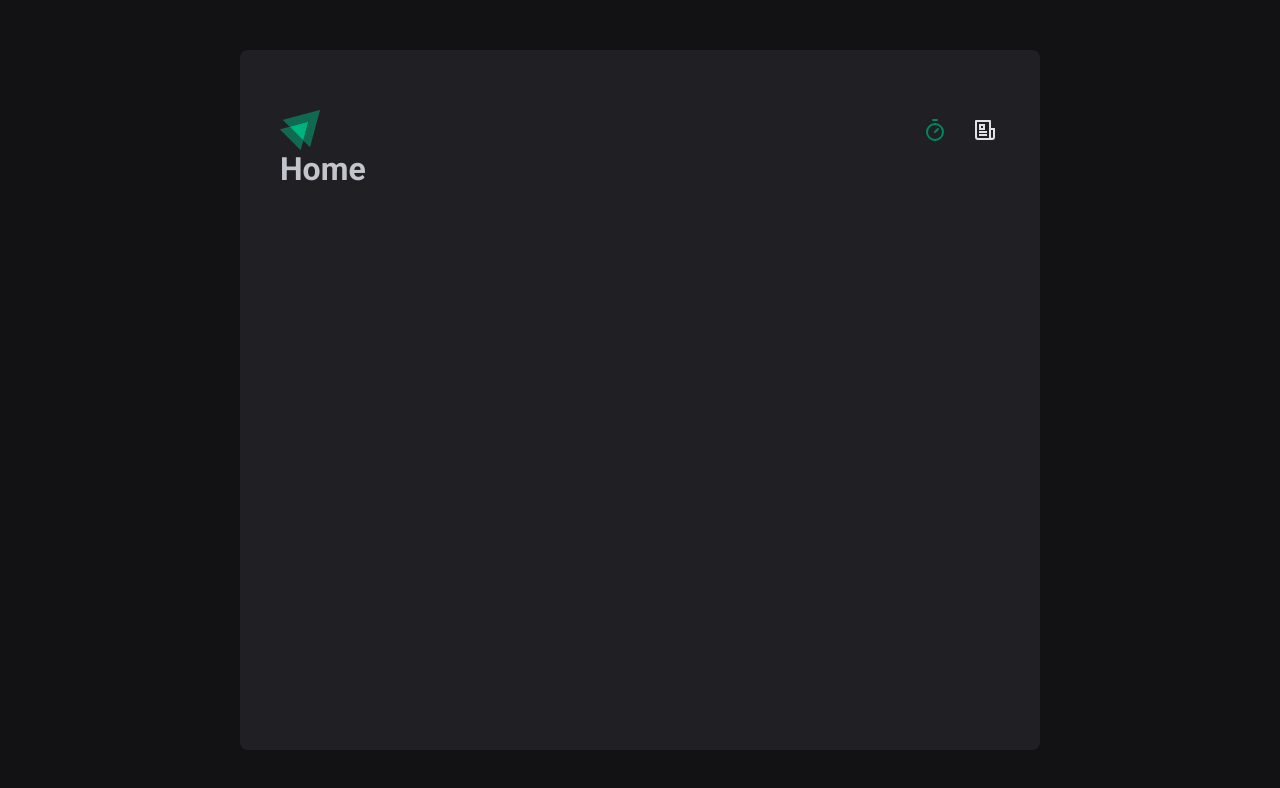
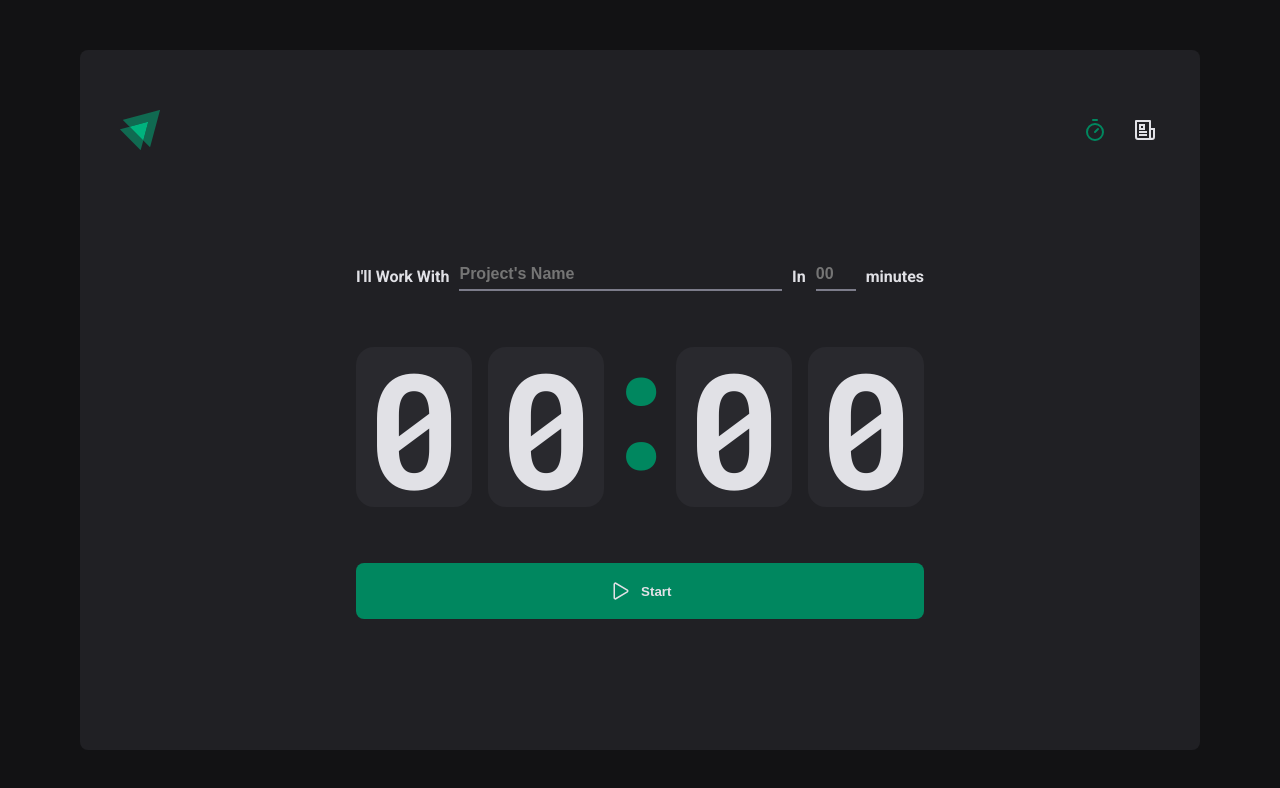
Before and after one commit to Prattiz/Timer, a React (Vite) app: page / in a window 1280 px wide. Shown: the top 788 px of the page. Built offline with nearby package versions, Linux system fonts and the light colour scheme.

Commit message:
UPDATE HOME

```diff
--- a/src/Router.tsx
+++ b/src/Router.tsx
@@ -1,6 +1,6 @@
 import { Routes, Route } from "react-router-dom";
-import { App } from "./pages/App";
-import { History } from "./pages/History";
+import { Home } from "./pages/Home/App";
+import { History } from "./pages/History/History";
 import { DefaultLayout } from "./layouts/default.layout";
 
 
@@ -8,7 +8,7 @@ export function Router(){
     return(
         <Routes>
             <Route path="/" element={<DefaultLayout />}>
-                <Route path="/" element={<App />}/>
+                <Route path="/" element={<Home />}/>
                 <Route path="/history" element={<History />}/>
             </Route>
         </Routes>
--- a/src/components/Header/styles.header.ts
+++ b/src/components/Header/styles.header.ts
@@ -33,8 +33,5 @@ export const Container = styled.header`
         &.active{
             color:${props => props.theme["green-500"]}
         }
-
-
     }
-
 `
--- a/src/layouts/styles.layouts.ts
+++ b/src/layouts/styles.layouts.ts
@@ -2,7 +2,7 @@ import styled from "styled-components";
 
 export const Container = styled.div`
 
-    max-width: 80rem;
+    max-width: 112rem;
     height: calc(100vh - 10rem);
     margin: 5rem auto;
     padding: 2rem 4rem;
--- a/src/main.tsx
+++ b/src/main.tsx
@@ -1,10 +1,11 @@
 import React from 'react';
 import ReactDOM from 'react-dom/client';
-import { BrowserRouter } from "react-router-dom"
-import { Router } from './Router';
 import { ThemeProvider } from 'styled-components';
 import { defautTheme } from "./styles/default";
 import { GlobalStyle } from './styles/global';
+import { BrowserRouter } from "react-router-dom";
+import { Router } from './Router';
+
 
 
 ReactDOM.createRoot(document.getElementById('root')!).render(
--- a/src/pages/App.tsx
+++ /dev/null
@@ -1,9 +0,0 @@
-
-
-export function App() {
-  return (
-    <div>
-      <h1>Home</h1>
-    </div>
-  )
-}
--- /dev/null
+++ b/src/pages/History/history.styles.ts
@@ -0,0 +1,3 @@
+import styled from "styled-components";
+
+export const Container = styled.main``
--- /dev/null
+++ b/src/pages/Home/App.tsx
@@ -0,0 +1,54 @@
+import
+{
+  Container, Form, CountDownContainer,
+  Separator, StartButton, ProjectInput,
+  MinutesInput
+}
+from "./app.styles";
+import { IoPlayOutline } from "react-icons/io5"
+
+export function Home() {
+  return (
+    <Container>
+      <form>
+        <Form>
+          <label htmlFor="task">I'll Work With </label>
+
+          <ProjectInput
+           type="text"
+           id="task"
+           placeholder="Project's Name"
+           list="task-suggestions"
+           />
+           <datalist id="task-suggestions">
+            <option value="Projeto 1"/>
+            <option value="Projeto 2"/>
+            <option value="Projeto 3"/>
+           </datalist>
+
+          <label htmlFor="minutesAmount">In</label>
+
+          <MinutesInput type="number"
+           id="minutesAmount"
+           placeholder="00"
+           min={1}
+           max={60}
+
+           />
+          <span>minutes</span>
+
+        </Form>
+
+        <CountDownContainer>
+          <span>0</span>
+          <span>0</span>
+          <Separator>:</Separator>
+          <span>0</span>
+          <span>0</span>
+        </CountDownContainer>
+
+        <StartButton type="submit"><IoPlayOutline size={24}/> Start</StartButton>
+      </form>
+    </Container>
+  )
+}
--- /dev/null
+++ b/src/pages/Home/app.styles.ts
@@ -0,0 +1,116 @@
+import styled from "styled-components";
+
+export const Container = styled.div`
+
+    flex: 1;
+    display: flex;
+    flex-direction: column;
+    align-items: center;
+    justify-content: center;
+
+    form{
+        display: flex;
+        flex-direction: column;
+        align-items: center;
+        gap: 5.6rem;
+    }
+`
+
+export const Form = styled.div`
+
+    width: 100%;
+    display: flex;
+    align-items: center;
+    justify-content: center;
+    gap:1rem;
+    color:${props => props.theme["gray-100"]};
+    font-size: 1.6rem;
+    font-weight: bold;
+    flex-wrap: wrap;
+
+    input{
+        background: transparent;
+        height: 3rem;
+        color: ${props => props.theme["white"]};
+        border: 0;
+        border-bottom: 2.5px solid ${props => props.theme["gray-500"]};
+        padding-bottom:.3rem;
+        font-size: 1.6rem;
+
+
+        &::placeholder{
+            font-weight: bold;
+        }
+
+        &:focus{
+            border-bottom: 2.5px solid ${props => props.theme["green-500"]};
+        }
+    }
+`
+
+export const ProjectInput = styled.input`
+
+    flex:1;
+
+    &::-webkit-calendar-picker-indicator{
+        display: none !important;
+    }
+`
+
+export const MinutesInput = styled.input`
+
+    width: 4rem;
+
+
+`
+
+export const CountDownContainer = styled.div`
+
+    font-family: 'Roboto Mono', monospace;
+    font-size: 16rem;
+    line-height: 8rem;
+    color:${props => props.theme["gray-100"]};
+    display: flex;
+    gap: 1.6rem;
+
+    span{
+        background: ${props => props.theme["gray-700"]};
+        padding: 4rem 1rem;
+        border-radius: 18px;
+    }
+
+
+`
+
+export const Separator = styled.div`
+
+    padding: 2rem 0;
+    color: ${props => props.theme['green-500']};
+    overflow:hidden;
+    width: 4rem;
+    display: flex;
+    justify-content: center;
+`
+
+export const StartButton = styled.button`
+
+    width: 100%;
+    padding: 1.6rem;
+    border-radius: 8px;
+    display: flex;
+    align-items: center;
+    justify-content: center;
+    gap: 8.5px;
+    font-weight: bold;
+    background-color: ${props => props.theme["green-500"]};
+    color: ${props => props.theme["gray-100"]};
+
+    &:not(:disabled):hover{
+        background-color: ${props => props.theme["green-700"]};
+    }
+
+    &:disabled{
+        opacity: .7;
+        cursor: not-allowed;
+    }
+`
--- a/src/styles/global.ts
+++ b/src/styles/global.ts
@@ -14,7 +14,6 @@ export const GlobalStyle = createGlobalStyle`
 
     :focus{
         outline: 0;
-        box-shadow: 0 0 0 2px ${props => props.theme["green-500"]};
     }
 
     body{
@@ -23,9 +22,11 @@ export const GlobalStyle = createGlobalStyle`
         font-weight: 400;
         font-size: 1.6rem;
         color: ${props => props.theme["gray-300"]};
+        -webkit-font-smoothing: antialiased;
     }
 
     a, button {
         cursor: pointer;
+        border: none;
     }
 `
```
Also changed, not shown: src/pages/History/History.tsx (renamed from src/pages/History.tsx).
